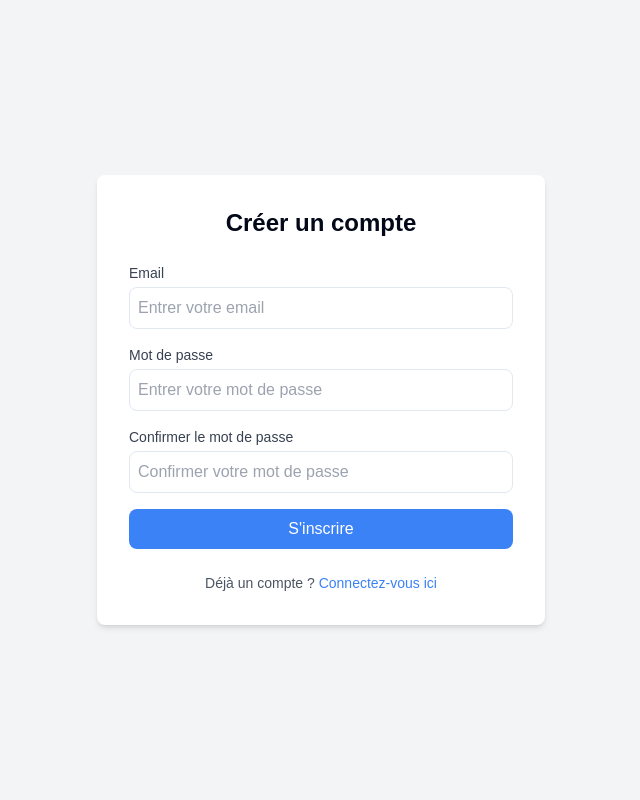
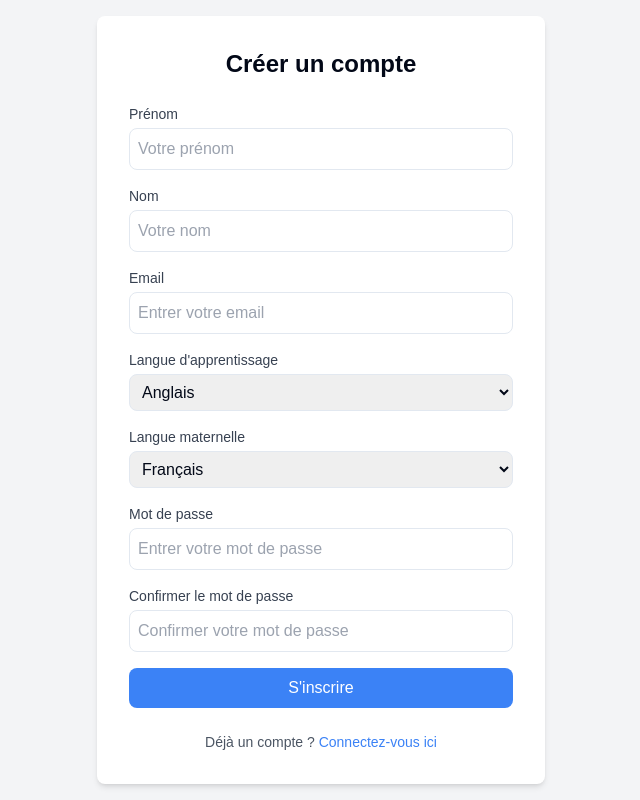
Before and after one commit to openlinguify/linguify, a Next.js app in the folder frontend/: page /register in a window 1280 px wide. Shown: the whole page, without its empty margins (319-959 px from the left). Built offline with nearby package versions, Linux system fonts and the light colour scheme.

Commit message:
frontend
Signed-off-by: Louis-Philippe Lalou <louisphilippelalou@outlook.com>

```diff
--- a/frontend/src/app/(dashboard)/(routes)/page.tsx
+++ b/frontend/src/app/(dashboard)/(routes)/page.tsx
@@ -1,4 +1,3 @@
-import Image from "next/image";
 import { Button } from "@/components/ui/button";
 import {
     Select,
--- a/frontend/src/app/(login)/register/page.tsx
+++ b/frontend/src/app/(login)/register/page.tsx
@@ -3,9 +3,13 @@
 import { useState } from "react";
 
 const RegisterPage = () => {
+  const [firstName, setFirstName] = useState("");
+  const [lastName, setLastName] = useState("");
   const [email, setEmail] = useState("");
   const [password, setPassword] = useState("");
   const [confirmPassword, setConfirmPassword] = useState("");
+  const [learningLanguage, setLearningLanguage] = useState("English");
+  const [nativeLanguage, setNativeLanguage] = useState("French");
   const [error, setError] = useState("");
   const [success, setSuccess] = useState("");
 
@@ -24,7 +28,14 @@ const RegisterPage = () => {
       headers: {
         "Content-Type": "application/json",
       },
-      body: JSON.stringify({ email, password }),
+      body: JSON.stringify({
+        firstName,
+        lastName,
+        email,
+        password,
+        learningLanguage,
+        nativeLanguage,
+      }),
     });
 
     const data = await response.json();
@@ -46,6 +57,28 @@ const RegisterPage = () => {
 
           <form onSubmit={handleSubmit} className="space-y-4">
             <div>
+              <label className="block text-sm font-medium text-gray-700">Prénom</label>
+              <input
+                  type="text"
+                  value={firstName}
+                  onChange={(e) => setFirstName(e.target.value)}
+                  placeholder="Votre prénom"
+                  required
+                  className="mt-1 w-full p-2 border rounded-lg focus:outline-none focus:ring-2 focus:ring-blue-500"
+              />
+            </div>
+            <div>
+              <label className="block text-sm font-medium text-gray-700">Nom</label>
+              <input
+                  type="text"
+                  value={lastName}
+                  onChange={(e) => setLastName(e.target.value)}
+                  placeholder="Votre nom"
+                  required
+                  className="mt-1 w-full p-2 border rounded-lg focus:outline-none focus:ring-2 focus:ring-blue-500"
+              />
+            </div>
+            <div>
               <label className="block text-sm font-medium text-gray-700">Email</label>
               <input
                   type="email"
@@ -55,6 +88,32 @@ const RegisterPage = () => {
                   required
                   className="mt-1 w-full p-2 border rounded-lg focus:outline-none focus:ring-2 focus:ring-blue-500"
               />
+            </div>
+            <div>
+              <label className="block text-sm font-medium text-gray-700">Langue d'apprentissage</label>
+              <select
+                  value={learningLanguage}
+                  onChange={(e) => setLearningLanguage(e.target.value)}
+                  className="mt-1 w-full p-2 border rounded-lg focus:outline-none focus:ring-2 focus:ring-blue-500"
+              >
+                <option value="English">Anglais</option>
+                <option value="French">Français</option>
+                <option value="Dutch">Néerlandais</option>
+                <option value="Spanish">Espagnol</option>
+              </select>
+            </div>
+            <div>
+              <label className="block text-sm font-medium text-gray-700">Langue maternelle</label>
+              <select
+                  value={nativeLanguage}
+                  onChange={(e) => setNativeLanguage(e.target.value)}
+                  className="mt-1 w-full p-2 border rounded-lg focus:outline-none focus:ring-2 focus:ring-blue-500"
+              >
+                <option value="French">Français</option>
+                <option value="English">Anglais</option>
+                <option value="Dutch">Néerlandais</option>
+                <option value="Spanish">Espagnol</option>
+              </select>
             </div>
             <div>
               <label className="block text-sm font-medium text-gray-700">Mot de passe</label>
--- a/frontend/src/components/ui/button.tsx
+++ b/frontend/src/components/ui/button.tsx
@@ -19,7 +19,8 @@ const buttonVariants = cva(
         ghost: "hover:bg-accent hover:text-accent-foreground",
         link: "text-primary underline-offset-4 hover:underline",
         sky: "bg-sky-500 text-sky-foreground hover:bg-sky-600",
-        special: "bg-gradient-to-r from-792FCE to-FDD47C text-FDD47C !important hover:from-792FCE/90 hover:to-FDD47C/90 px-4 py-2 rounded-lg"      },
+        special: "bg-gradient-to-r from-[#792FCE] to-[#FDD47C] text-[#FDD47C] !important hover:from-[#792FCE]/90 hover:to-[#FDD47C]/90 px-4 py-2 rounded-lg transition-all duration-200 ease-in-out",
+},
       size: {
         default: "h-10 px-4 py-2",
         sm: "h-9 rounded-md px-3",
--- a/frontend/tailwind.config.ts
+++ b/frontend/tailwind.config.ts
@@ -9,6 +9,8 @@ export default {
   theme: {
     extend: {
       colors: {
+        gradientFrom: "#792FCE",
+        gradientTo: "#fdd47c",
         border: "hsl(214.3, 31.8%, 91.4%)",
         background: "var(--background)",
         foreground: "var(--foreground)",
```
Also changed, not shown: frontend/package.json (+6 -1 lines), 1 other file (tests, documents, lock files or other folders). Lines whose indentation alone changed are shown as unchanged.
